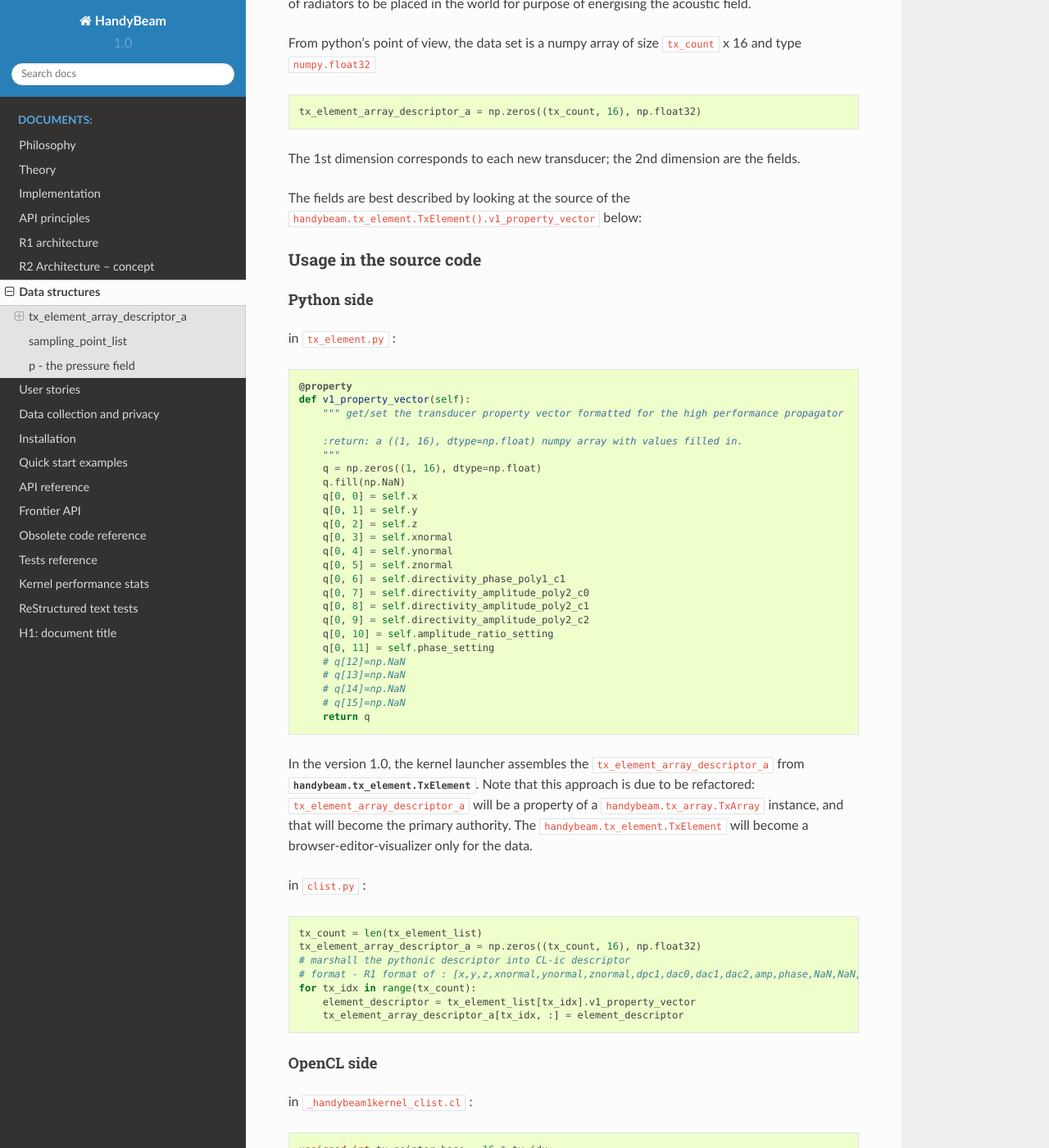
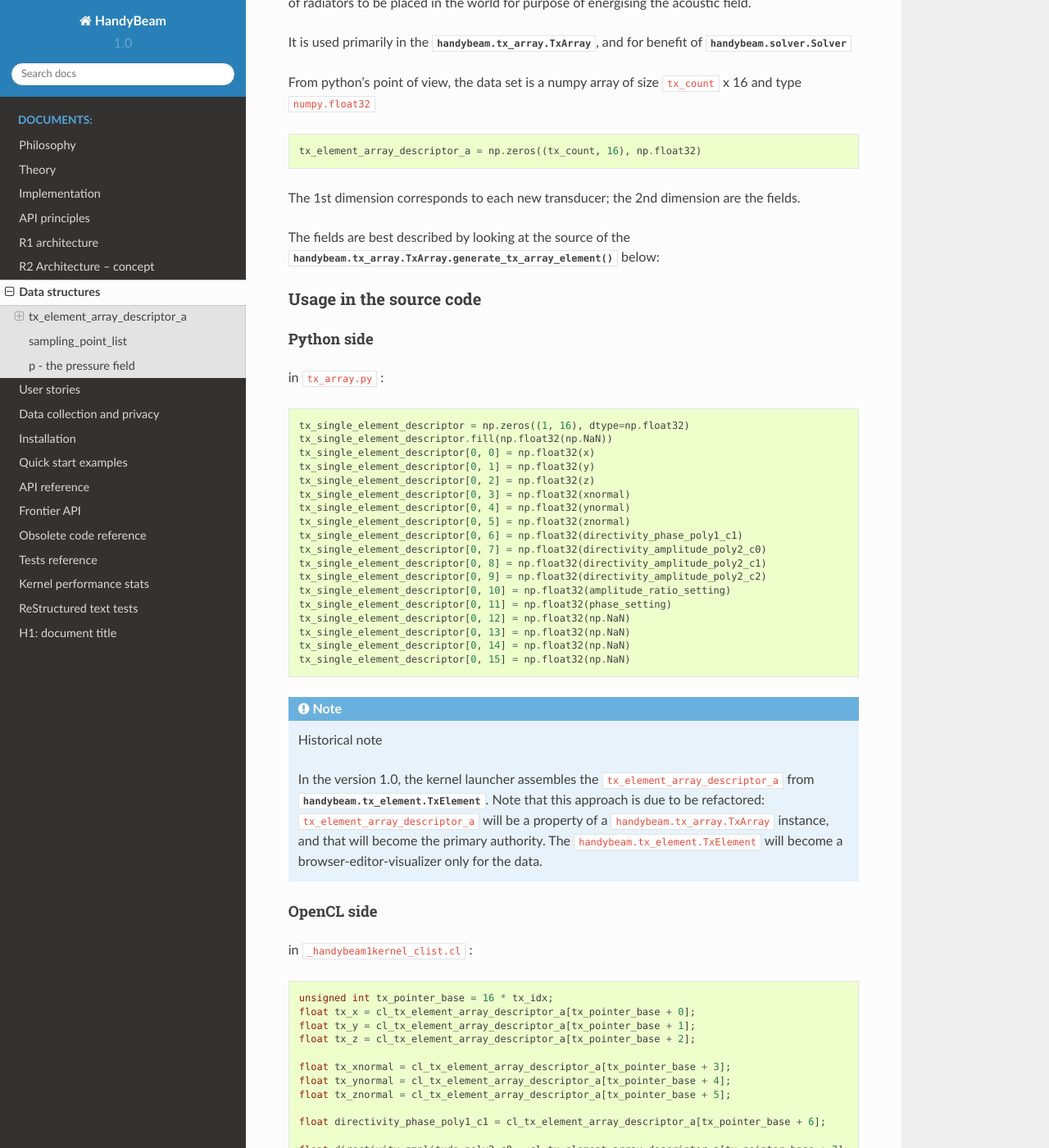
Before and after one commit to ultraleap/HandyBeam, a Sphinx documentation site: the page built from doc/source/024_R1_data_structures.rst, in a window 1280 px wide and 1400 px high, scrolled down 538 px. Shown: the whole window at 82% size. Built offline with Sphinx 7.4.7 and the Read the Docs theme 2.0.0, drawn with Linux system fonts in a browser that asks for light colours; the version number is read from the project's files by our own code.

```diff
--- a/doc/source/024_R1_data_structures.rst
+++ b/doc/source/024_R1_data_structures.rst
@@ -17,9 +17,9 @@
 Introduction
 ~~~~~~~~~~~~
 
-the :code:`tx_element_array_descriptor_a` data structure is intended to be a compact description of a set of radiators to be placed in the world for purpose of energising the acoustic field.
+the tx_element_array_descriptor_a_ data structure is intended to be a compact description of a set of radiators to be placed in the world for purpose of energising the acoustic field.
 
-
+It is used primarily in the :class:`handybeam.tx_array.TxArray`, and for benefit of :class:`handybeam.solver.Solver`
 
 From python's point of view, the data set is a numpy array of size :code:`tx_count` x 16 and type :code:`numpy.float32`
 
@@ -29,7 +29,7 @@
 
 The 1st dimension corresponds to each new transducer; the 2nd dimension are the fields.
 
-The fields are best described by looking at the source of the :code:`handybeam.tx_element.TxElement().v1_property_vector` below:
+The fields are best described by looking at the source of the :meth:`handybeam.tx_array.TxArray.generate_tx_array_element` below:
 
 
 Usage in the source code
@@ -38,57 +38,40 @@
 Python side
 ^^^^^^^^^^^
 
-in :code:`tx_element.py` :
+in :code:`tx_array.py` :
 
 .. code-block:: python
 
-    @property
-    def v1_property_vector(self):
-        """ get/set the transducer property vector formatted for the high performance propagator
-
-        :return: a ((1, 16), dtype=np.float) numpy array with values filled in.
-        """
-        q = np.zeros((1, 16), dtype=np.float)
-        q.fill(np.NaN)
-        q[0, 0] = self.x
-        q[0, 1] = self.y
-        q[0, 2] = self.z
-        q[0, 3] = self.xnormal
-        q[0, 4] = self.ynormal
-        q[0, 5] = self.znormal
-        q[0, 6] = self.directivity_phase_poly1_c1
-        q[0, 7] = self.directivity_amplitude_poly2_c0
-        q[0, 8] = self.directivity_amplitude_poly2_c1
-        q[0, 9] = self.directivity_amplitude_poly2_c2
-        q[0, 10] = self.amplitude_ratio_setting
-        q[0, 11] = self.phase_setting
-        # q[12]=np.NaN
-        # q[13]=np.NaN
-        # q[14]=np.NaN
-        # q[15]=np.NaN
-        return q
+    tx_single_element_descriptor = np.zeros((1, 16), dtype=np.float32)
+    tx_single_element_descriptor.fill(np.float32(np.NaN))
+    tx_single_element_descriptor[0, 0] = np.float32(x)
+    tx_single_element_descriptor[0, 1] = np.float32(y)
+    tx_single_element_descriptor[0, 2] = np.float32(z)
+    tx_single_element_descriptor[0, 3] = np.float32(xnormal)
+    tx_single_element_descriptor[0, 4] = np.float32(ynormal)
+    tx_single_element_descriptor[0, 5] = np.float32(znormal)
+    tx_single_element_descriptor[0, 6] = np.float32(directivity_phase_poly1_c1)
+    tx_single_element_descriptor[0, 7] = np.float32(directivity_amplitude_poly2_c0)
+    tx_single_element_descriptor[0, 8] = np.float32(directivity_amplitude_poly2_c1)
+    tx_single_element_descriptor[0, 9] = np.float32(directivity_amplitude_poly2_c2)
+    tx_single_element_descriptor[0, 10] = np.float32(amplitude_ratio_setting)
+    tx_single_element_descriptor[0, 11] = np.float32(phase_setting)
+    tx_single_element_descriptor[0, 12] = np.float32(np.NaN)
+    tx_single_element_descriptor[0, 13] = np.float32(np.NaN)
+    tx_single_element_descriptor[0, 14] = np.float32(np.NaN)
+    tx_single_element_descriptor[0, 15] = np.float32(np.NaN)
 
 
-In the version 1.0, the kernel launcher assembles the :code:`tx_element_array_descriptor_a`
-from :class:`handybeam.tx_element.TxElement`. Note that this approach is due to be refactored:
-:code:`tx_element_array_descriptor_a` will be a property of a :code:`handybeam.tx_array.TxArray` instance,
-and that will become the primary authority. The :code:`handybeam.tx_element.TxElement`
-will become a browser-editor-visualizer only for the data.
+.. note:: Historical note
+
+    In the version 1.0, the kernel launcher assembles the :code:`tx_element_array_descriptor_a`
+    from :class:`handybeam.tx_element.TxElement`. Note that this approach is due to be refactored:
+    :code:`tx_element_array_descriptor_a` will be a property of a :code:`handybeam.tx_array.TxArray` instance,
+    and that will become the primary authority. The :code:`handybeam.tx_element.TxElement`
+    will become a browser-editor-visualizer only for the data.
 
 
 
-in :code:`clist.py` :
-
-
-.. code-block:: python
-
-    tx_count = len(tx_element_list)
-    tx_element_array_descriptor_a = np.zeros((tx_count, 16), np.float32)
-    # marshall the pythonic descriptor into CL-ic descriptor
-    # format - R1 format of : [x,y,z,xnormal,ynormal,znormal,dpc1,dac0,dac1,dac2,amp,phase,NaN,NaN,NaN,NaN] * TxCount
-    for tx_idx in range(tx_count):
-        element_descriptor = tx_element_list[tx_idx].v1_property_vector
-        tx_element_array_descriptor_a[tx_idx, :] = element_descriptor
 
 
 OpenCL side
```
Also changed, not shown: 5 other files.
